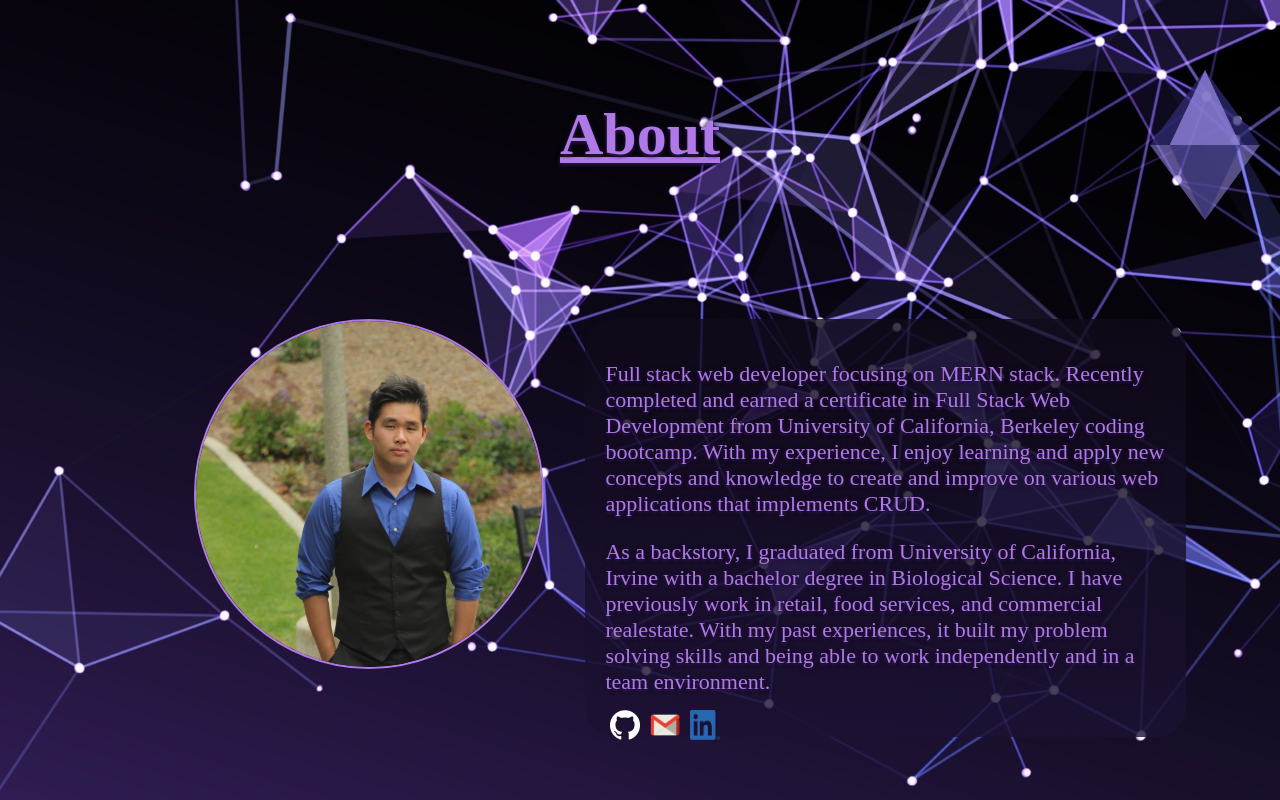
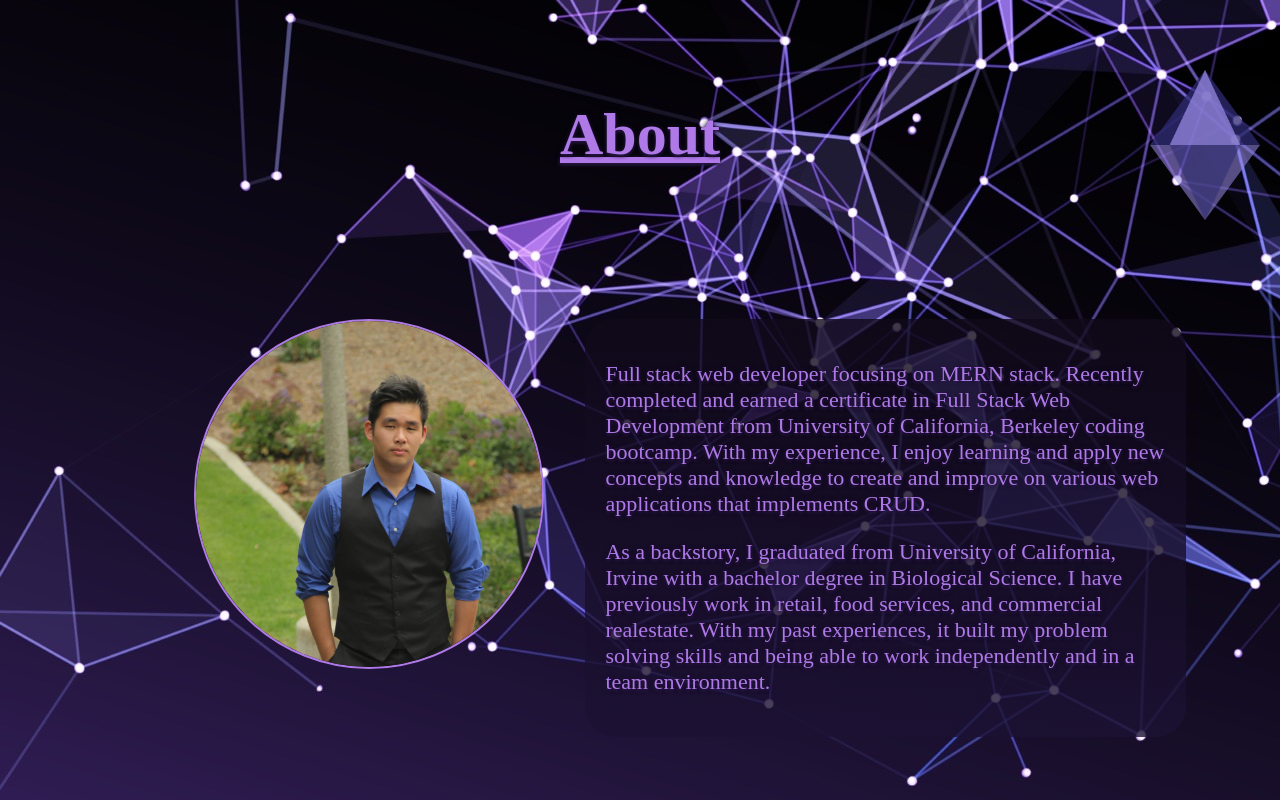
Before and after one commit to jimbn/Portfolio, a React (Create React App) app: page / in a window 1280 px wide. Built offline with nearby package versions, Linux system fonts and the light colour scheme.

Commit message:
move contacts to side

```diff
--- a/src/App.js
+++ b/src/App.js
@@ -1,7 +1,6 @@
 import React, { useState } from "react";
 import Header from './components/Header';
 import Page from './components/Page';
-import Footer from './components/Footer';
 import Nav from './components/Nav';
 
 
@@ -28,7 +27,6 @@ function App() {
           <main>
               <Page currentPage={currentPage}></Page>
           </main>
-          <Footer/>
         </div>
     )
 }
--- a/src/components/Footer/style.css
+++ b/src/components/Footer/style.css
@@ -1,34 +1,38 @@
 .footer {
-    padding: .5rem 2rem;
     display: flex;
+    pointer-events: none;
     position: absolute;
-    bottom: 0%;
-    width: 100%;
-    z-index: 100;
     justify-content: center;
+    right: 2%;
+    opacity: 0;
+    transition: .92s;
+    transform: translateY(-300em);
+}
+
+.footer-open{
+    opacity: 1;
+    pointer-events: all;
+    transform: translate(0,0);
 }
 
 .contact {
-    padding: .5rem 2rem;
     display:flex;
-    bottom: 2rem;
-    align-items: center;
-    flex-direction: column;
-    height: auto;
+    justify-content: space-evenly;
 }
 
 .contact ul {
     display: flex;
+    flex-wrap: wrap;
     list-style: none;
     text-indent: 10px;
 }
 
 .contact img {
-    width: 3rem;
-    height: 3rem;
+    width: 1.5em;
+    height: 1.5em;
 }
 
 .contact img:hover {
-    width: 4rem;
-    height: 4rem;
+    width: 2em;
+    height: 2em;
 }
--- a/src/components/Header/index.js
+++ b/src/components/Header/index.js
@@ -1,4 +1,5 @@
 import React from "react";
+import Footer from "../Footer";
 import  './style.css';
 
 function Header (props) {
@@ -10,16 +11,18 @@ function Header (props) {
         const menu = document.querySelector('.menu');
         const body = document.querySelector('body');
         const background = document.querySelector('.background');
+        const footer = document.querySelector('.footer');
 
         if(menuOpen){
             menu.classList.add('menu-open');
             body.classList.add('hide-overflow');
             background.classList.add('darken-background');
+            footer.classList.add('footer-open');
         } else {
             menu.classList.remove('menu-open');
             body.classList.remove('hide-overflow')
             background.classList.remove('darken-background');
-
+            footer.classList.remove('footer-open');
         }
     }
 
@@ -33,6 +36,8 @@ function Header (props) {
                 </div>
                 <div className="menu-button diamond " onClick={ addClass}>
                 </div>
+                <br></br><br></br>
+                <div><Footer/></div>
             </div>
         </header>
         <div className="background">
--- a/src/components/Nav/index.js
+++ b/src/components/Nav/index.js
@@ -17,10 +17,12 @@ function Nav(props) {
     const menu = document.querySelector('.menu');
     const body = document.querySelector('body');
     const background= document.querySelector('.background');
+    const footer = document.querySelector('.footer');
 
     menu.classList.remove('menu-open');
     body.classList.remove('hide-overflow');
     background.classList.remove('darken-background');
+    footer.classList.remove('footer-open');
 
   }
 
--- a/src/components/Nav/style.css
+++ b/src/components/Nav/style.css
@@ -2,7 +2,7 @@
     opacity: 0;
     pointer-events: none;
     transition: 1.5s;
-    transform: translate(300rem, -300rem);
+    transform: translate(300em, -300em);
     display: flex;
     height: 100%;
     z-index: 8000;
--- a/src/index.css
+++ b/src/index.css
@@ -57,8 +57,8 @@ h2{font-size: 1.5em;}
 .project-text h3, .project-text a, .experience h4 {font-size: .75em;}
 .experience span {font-size: smaller;}
 .about p, .experience p, .resume-proficiencies li{font-size: .55em;}
-.project-text h4, .resume h5 {font-size: .4em;}
-.tool-list li {font-size: .3em;}
+.project-text h4, .resume h5, .tool-list li  {font-size: .4em;}
+
 
 h2{
   text-decoration: underline;
```
